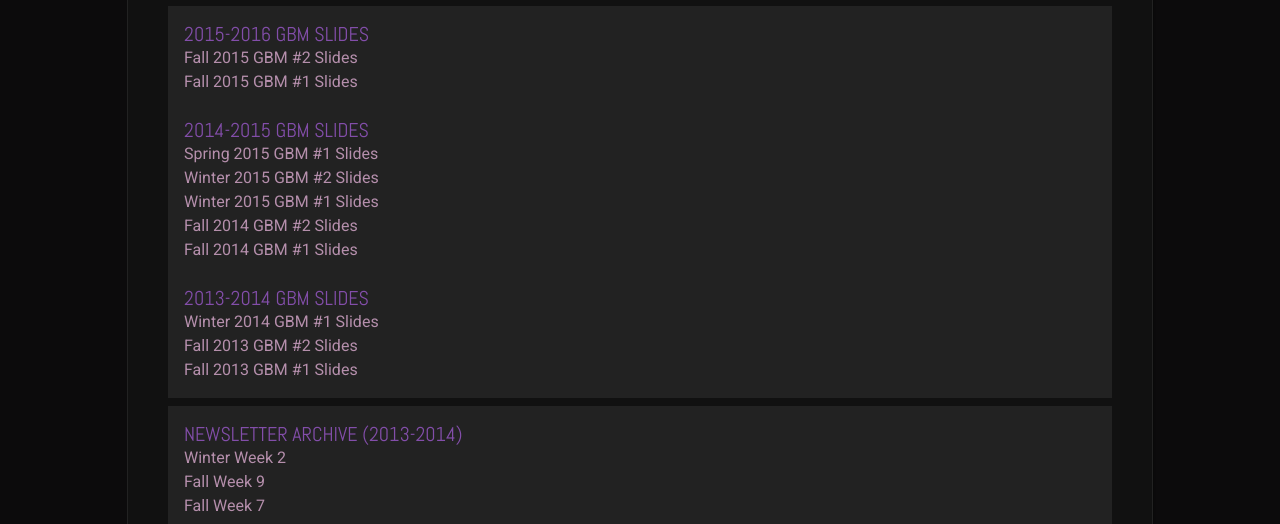
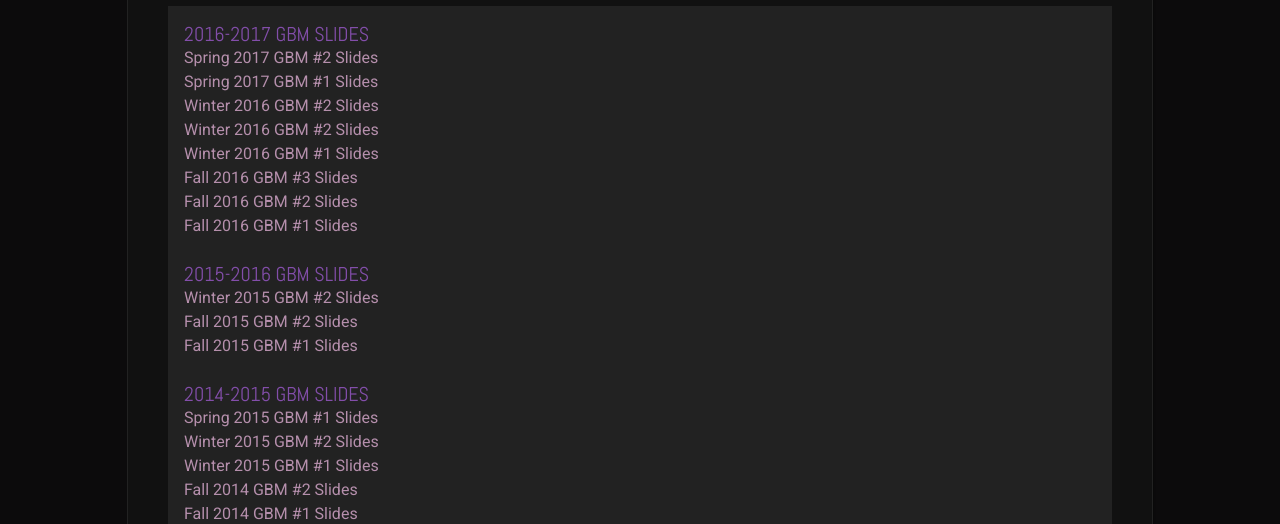
Before and after one commit to xmichelleyang/WICWebsite, a plain HTML site: page public_html/resources.html in a window 1280 px wide. Shown: the part 276-800 px from the top of the page. Drawn offline with nearby package versions, Linux system fonts and the light colour scheme.

Commit message:
Added GBM links to resources page.

```diff
--- a/public_html/resources.html
+++ b/public_html/resources.html
@@ -30,8 +30,26 @@
     	<h1>WIC Documents</h1>
 		<div class="infobox r10 noline">
 
-      <h3>2015-2016 GBM Slides</h3>
-      <a href="http://prezi.com/_1yt93wdpvku/?utm_campaign=share&utm_medium=copy&rc=ex0share" target="_blank">Fall 2015 GBM #2 Slides</a><br/>
+
+    <h3>2016-2017 GBM Slides</h3>
+    <a href="https://drive.google.com/open?id=11tsS6ySB1EELeXrjK8KYAeryZ-bHHZxTC9zWyNPIUd8">Spring 2017 GBM #2 Slides</a><br/>
+    <a href="https://drive.google.com/open?id=1QUpZh7MvXEIjgooGhDdPBRj0ic1-dVrxF678eTTzUKA">Spring 2017 GBM #1 Slides</a><br/>
+
+    <a href="https://drive.google.com/open?id=13wbZp6ChBPT9rL4IaP8BgAuqHsc_cLzKUFDvSIwjtkA">Winter 2016 GBM #2 Slides</a><br/>
+    <a href="https://drive.google.com/open?id=145MtmIV8QQ2jqbuPwb7Z50CePdjqVcRiEU_Gf7Dzdqg">Winter 2016 GBM #2 Slides</a><br/>
+    <a href="https://drive.google.com/open?id=1kUAcsUruRZU-CpeaV5Sh23w4SUCvfbHj85XsrdkKlWo">Winter 2016 GBM #1 Slides</a><br/>
+
+    <a href="https://drive.google.com/open?id=1mzGpRjx5SJBwAiQUNb-dVg-lJvd6abSQ-sj1ndCqYyE">Fall 2016 GBM #3 Slides</a><br/>
+    <a href="https://drive.google.com/open?id=1XQ3cZAUpEt3RI1LdbZ909U7IjCVEwWupcDJBqGwaP-0">Fall 2016 GBM #2 Slides</a><br/>
+    <a href="https://drive.google.com/open?id=1-slzi1g7fFujaxnlly8ExL4wQFmy32cDJrJJYPz2-oM">Fall 2016 GBM #1 Slides</a><br/>
+
+
+    </br>
+    <h3>2015-2016 GBM Slides</h3>
+
+    <a href="https://drive.google.com/open?id=1C4cb5yiv-quolFTZ6WOX2WsYr689OYEkXbKR-hK7kiI" target="_blank">Winter 2015 GBM #2 Slides</a><br/>
+
+    <a href="http://prezi.com/_1yt93wdpvku/?utm_campaign=share&utm_medium=copy&rc=ex0share" target="_blank">Fall 2015 GBM #2 Slides</a><br/>
     <a href="http://prezi.com/5yyidanm2zvl/?utm_campaign=share&utm_medium=copy" target="_blank">Fall 2015 GBM #1 Slides</a><br/>
 
     </br>
```
Also changed, not shown: public_html/img/logo horiz gray.png (added).
